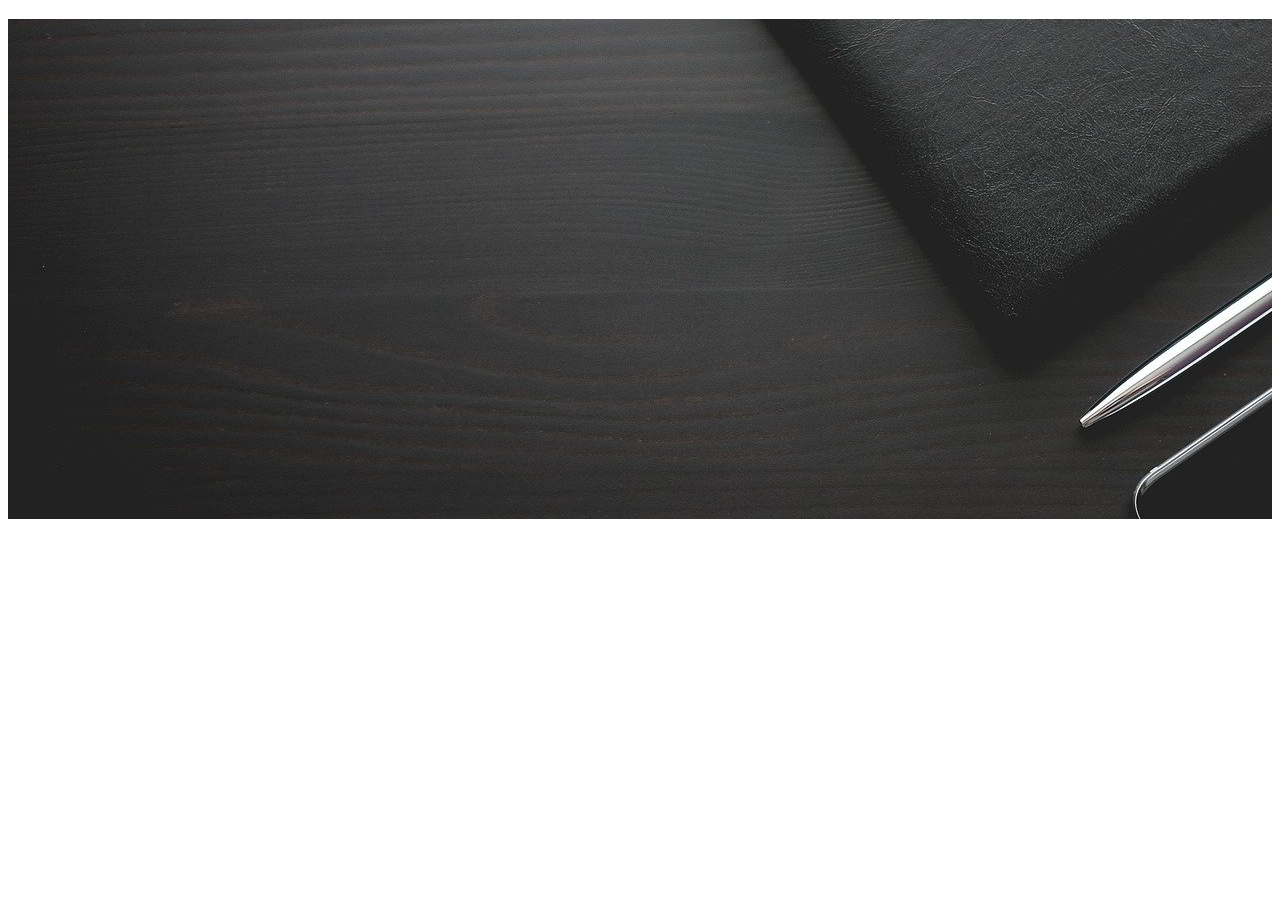
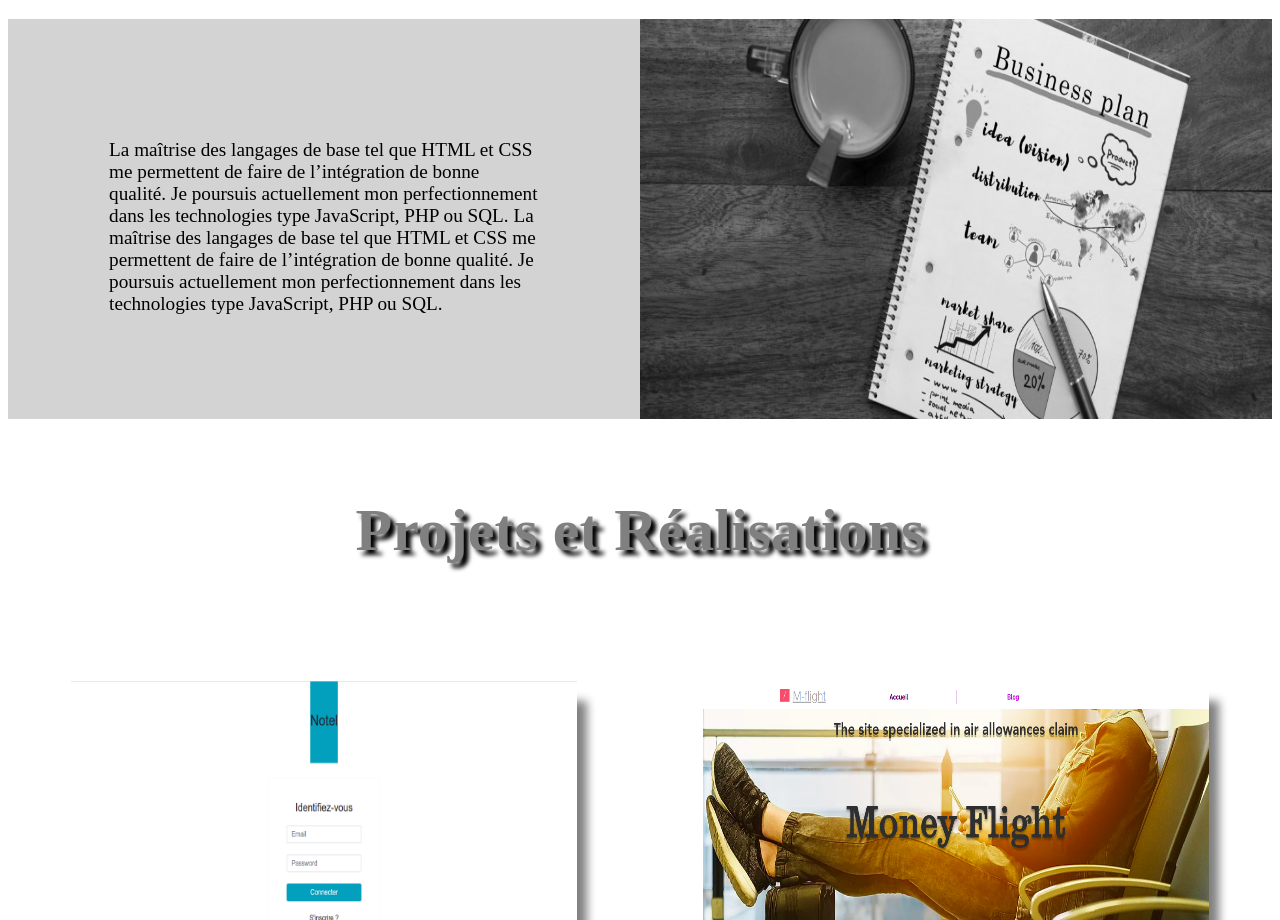
Before and after one commit to Dadou1985/portfolioCorp, a Gatsby site: page / in a window 1280 px wide. Shown: the part 1880-2800 px from the top of the page. Before the commit the page ends 2407 px from the top, so only its background shows below. Built offline with nearby package versions, Linux system fonts and the light colour scheme; Gatsby itself is replaced by a stand-in of ours.

Commit message:
step by step

```diff
--- a/package.json
+++ b/package.json
@@ -8,6 +8,7 @@
     "@material-ui/core": "^4.9.12",
     "@material-ui/icons": "^4.9.1",
     "bootstrap": "^4.4.1",
+    "firebase": "^7.14.2",
     "gatsby": "^2.21.0",
     "gatsby-image": "^2.4.0",
     "gatsby-plugin-manifest": "^2.4.0",
--- a/src/components/css/layout.css
+++ b/src/components/css/layout.css
@@ -1,3 +1,4 @@
 /* ---------- LET'S CODE NOW !!! ------- */
 
 /*{border: 1px solid black;}*/
+@import url('https://fonts.googleapis.com/css?family=Source+Sans+Pro&display=swap');
--- /dev/null
+++ b/src/components/section/ambitionz.js
@@ -0,0 +1,38 @@
+import React from 'react'
+import Futur from '../../images/bizPlan.jpg'
+
+const Ambitionz = () => {
+    return (
+        <div style={{
+            display: 'flex',
+            flexFlow: "row",
+            justifyContent: "space-between",
+            width: "100%",
+            height: "400px",
+            backgroundColor: "lightgrey",
+        }}>
+            <div style={{
+            display: 'flex',
+            flexFlow: "column",
+            padding: "8%",
+            fontSize: "larger"
+            }}>
+                <p style={{}}>
+                    La maîtrise des langages de base tel que HTML
+                    et CSS me permettent de faire de l’intégration
+                    de bonne qualité. Je poursuis actuellement
+                    mon perfectionnement dans les technologies
+                    type JavaScript, PHP ou SQL.
+                    La maîtrise des langages de base tel que HTML
+                    et CSS me permettent de faire de l’intégration
+                    de bonne qualité. Je poursuis actuellement
+                    mon perfectionnement dans les technologies
+                    type JavaScript, PHP ou SQL.
+                </p>
+            </div>
+            <img src={Futur} alt="futur" style={{width: "50%",height: "100%", filter: "grayscale()"}} />
+        </div>
+    )
+}
+
+export default Ambitionz
--- a/src/components/section/bio.js
+++ b/src/components/section/bio.js
@@ -20,7 +20,7 @@ const Bio = () => {
             flexFlow: "row",
             height: "100%",
             width: "80%",
-            alignItems: "flex-end",
+            alignItems: "center",
             padding: "2%"
 
         }}>
@@ -31,7 +31,6 @@ const Bio = () => {
                 }}>
                     <img src={Statue} alt="statue" style={{width: "50%", filter: "drop-shadow(10px 10px 2px grey)"}} />
                 <Card style={{
-                    marginRight: "2%",
                     }}>
                     <Paper elevation={10}>
                         <Card.Body style={{
@@ -58,7 +57,8 @@ const Bio = () => {
                 }}>
                     <img src={Statue} alt="statue" style={{width: "50%", filter: "drop-shadow(10px 10px 2px grey)"}} />
                 <Card style={{
-                    marginRight: "2%",
+                    marginRight: "4%",
+                    marginLeft: "4%",
                     }}>
                     <Paper elevation={10}>
                         <Card.Body style={{
@@ -85,7 +85,6 @@ const Bio = () => {
                 }}>
                     <img src={Statue} alt="statue" style={{width: "50%", filter: "drop-shadow(10px 10px 2px grey)"}} />
                 <Card style={{
-                    marginLeft: "2%",
                     }}>
                     <Paper elevation={10}>
                         <Card.Body style={{
--- a/src/components/section/contact.js
+++ b/src/components/section/contact.js
@@ -1,4 +1,5 @@
 import React from 'react'
+import { Button } from '@material-ui/core'
 import Office from '../../images/office.jpg'
 
 
@@ -7,14 +8,28 @@ const Contact = () => {
         <div style={{
             display: "flex",
             flexFlow: "column",
-            alignItems: "flex-end",
+            alignItems: "flex-start",
             justifyContent: "center",
             width: "100%",
             height: "500px",
             backgroundImage: `url(${Office})`,
-            backgroundPositionY: "20%"
+            backgroundPositionY: "40%",
+            backgroundPositionX: "30%"
         }}>
+            <div style={{
+                display: "flex",
+                flexFlow: "column",
+                alignItems: "flex-start",
+                justifyContent: "center",
+                padding: "5%",
+                fontSize: "Larger",
+                color: "grey"}}>
+                <h1>Si notre présentation vous a séduit</h1>
+                <Button variant="contained" color="secondary">Contactez-nous</Button>
+                <div>
 
+                </div>
+            </div>
         </div>
     )
 }
--- a/src/components/section/landingPage.js
+++ b/src/components/section/landingPage.js
@@ -12,9 +12,12 @@ const LandingPage = () => {
             display: "flex",
             flexFlow: "column wrap",
             justifyContent: "center",
-            alignItems: "center"
+            alignItems: "center",
+            fontSize: "larger",
+            color: "lightgrey"
         }}>
-
+            <h1  style={{textAlign: "center", fontSize: "80px", filter: "drop-shadow(5px 5px 2px black)"}}>Programing is the New Hype</h1>
+            <p>I'm a web developer</p>
         </div>
     )
 }
--- /dev/null
+++ b/src/components/section/projet.js
@@ -0,0 +1,40 @@
+import React from 'react'
+import  Notel from '../../images/Notel.png'
+import  Money from '../../images/moneyflight.png'
+
+
+const Projet = () => {
+    return (
+        <div style={{
+            display: 'flex',
+            flexFlow: "column",
+            justifyContent: "space-around",
+            width: "100%",
+            height: "600px"}}>
+            <h1 style={{
+                textAlign: "center",
+                fontSize: "60px",
+                filter: "drop-shadow(5px 5px 2px black)",
+                color: "grey",
+                width: "100%"}}>Projets et Réalisations
+            </h1>
+            <div style={{
+                display: 'flex',
+                flexFlow: "row",
+                justifyContent: "space-around",
+                width: "100%",
+                height: "300px"}}>
+                    <img src={Notel} alt="notel" style={{
+                    width: "40%",
+                    height: "100%",
+                    filter: "drop-shadow(10px 20px 5px grey)"}} />
+                    <img src={Money} alt="notel" style={{
+                    width: "40%",
+                    height: "100%",
+                    filter: "drop-shadow(10px 20px 5px grey)"}} />
+            </div>
+        </div>
+    )
+}
+
+export default Projet
--- a/src/components/section/skillz.js
+++ b/src/components/section/skillz.js
@@ -1,5 +1,5 @@
 import React from 'react'
-import Rubix from '../../images/rubix.png'
+import Motivationz from '../../images/apple.jpg'
 import LooksOneIcon from '@material-ui/icons/LooksOne';
 import LooksTwoIcon from '@material-ui/icons/LooksTwo';
 import LooksThreeIcon from '@material-ui/icons/Looks3';
@@ -20,8 +20,8 @@ const Skillz = () => {
                 padding: "5%",
                 justifyContent: "space-around"
             }}>
-                <img src={Rubix} alt="rubix" style={{
-                    width: "30%",
+                <img src={Motivationz} alt="motivation" style={{
+                    width: "40%",
                     filter: "drop-shadow(10px 20px 5px grey)"}} />
                     <hr style={{filter: "drop-shadow(2px 2px 2px black)"}} />
                 <div style={{
--- a/src/pages/index.js
+++ b/src/pages/index.js
@@ -6,6 +6,8 @@ import Bio from '../components/section/bio'
 import Skillz from '../components/section/skillz'
 import Navigation from "../components/section/navigation"
 import Contact from '../components/section/contact'
+import Ambitionz from '../components/section/ambitionz'
+import Projet from '../components/section/projet'
 
 
 const IndexPage = () => (
@@ -14,6 +16,8 @@ const IndexPage = () => (
     <LandinPage />
     <Bio />
     <Skillz />
+    <Ambitionz />
+    <Projet />
     <Contact />
   </Layout>
 )
```
Also changed, not shown: src/components/Firebase/app.js (added, +12 -0 lines), src/images/Notel.png (added), src/images/apple.jpg (added), src/images/bigPlan.jpg (added), src/images/bizPlan.jpg (added), src/images/blue.jpg (added), src/images/futur.jpg (added), src/images/moneyflight.png (added), src/images/plan.jpg (added), 1 other file.
